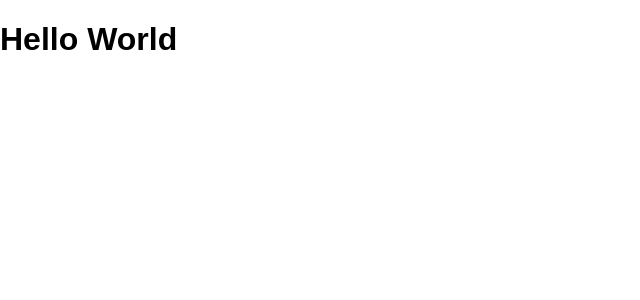
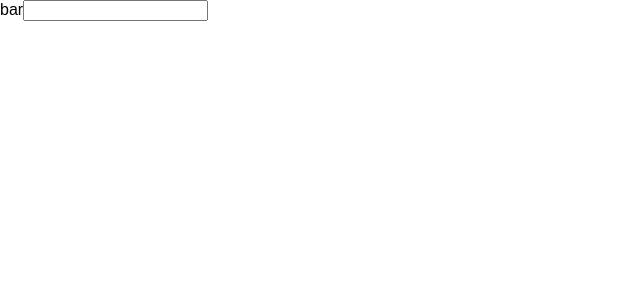
Before and after one commit to naokiishii/react-redux-crud-application, a React (Create React App) app in the folder react-app/: page / in a window 1280 px wide. Shown: the top 300 px of the page, without its empty margins (0-640 px from the left). Built offline with nearby package versions, Linux system fonts and the light colour scheme.

Commit message:
More JSX

```diff
--- a/react-app/src/App.js
+++ b/react-app/src/App.js
@@ -2,8 +2,15 @@ import React, { Component } from 'react';
 
 class App extends Component {
   render() {
+  	const greeting = "Hi!";
+  	const dom = <h1 className="foo">{greeting}</h1>;
+  	const input = <input type="text" onClick={() => console.log("clicked")}/>;
+  	const change = <input type="text" onChange={() => console.log("changed")}/>;
     return (
-    	<h1>Hello World</h1>
+    	<React.Fragment>
+    		<label htmlFor="bar">bar</label>
+    		{change}
+    	</React.Fragment>
     );
   }
 }
```
